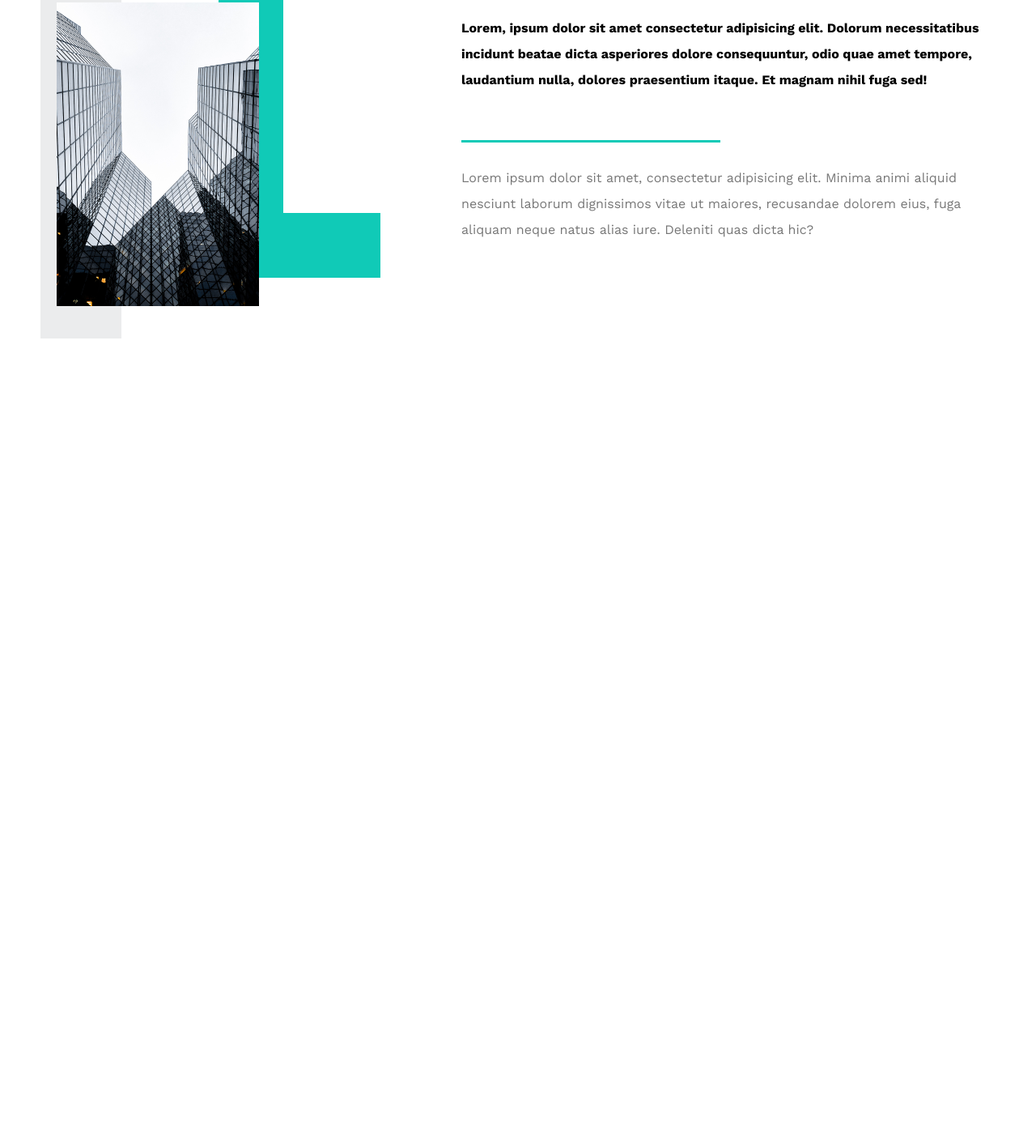
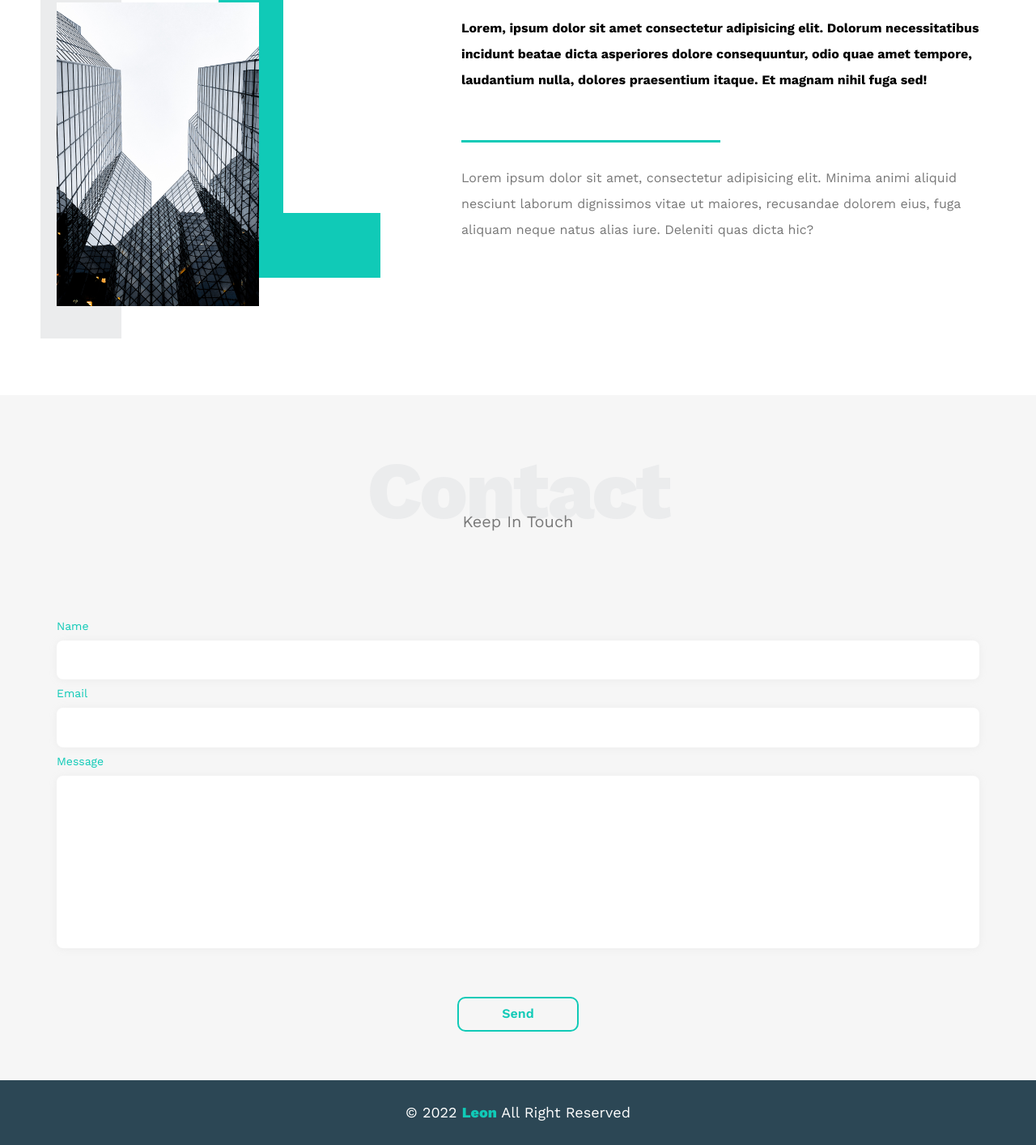
Before and after one commit to EngHikmat/LeonTemplate, a plain HTML site: page index.html in a window 1280 px wide. Shown: the part 3129-4543 px from the top of the page at 81% size. Before the commit the page ends 3567 px from the top, so only its background shows below. Drawn offline with nearby package versions, Linux system fonts and the light colour scheme.

Commit message:
Contact Section & Footer

```diff
--- a/css/leon.css
+++ b/css/leon.css
@@ -463,3 +463,61 @@ body {
 }
 
 /*--------------------------------------------------------End About----------------------------------------------------------------*/
+/*--------------------------------------------------------Start Contact-----------------------------------------------------------*/
+.contact {
+    padding-top: var(--section-padding);
+    padding-bottom: var(--section-padding);
+    background-color: var(--section-background);
+    margin-top: 50px;
+
+}
+
+.contact .contact-content {
+    /* width: 50%;
+    margin: auto;*/
+    margin-top: 100px;
+
+}
+
+.contact .contact-content .form {
+    display: grid;
+    line-height: 2.5;
+
+}
+
+.input-field {
+    padding: 15px;
+    border: none;
+    resize: none;
+    border-radius: 8px;
+    box-shadow: 0px 1px 10px 0px rgba(197, 197, 197, 0.173);
+
+
+}
+
+.input-field:focus {
+    outline-style: solid;
+    outline-color: var(--main-color);
+
+}
+.contact .contact-content .form label{
+    color: var(--main-color);
+    font-size: 14px;
+}
+
+/*--------------------------------------------------------End Contact-----------------------------------------------------------*/
+/*--------------------------------------------------------Start Footer---------------------------------------------------------*/
+.footer{
+    background-color: var(--secondary-color);
+    color: white;
+    padding: 30px 10px;
+    text-align: center;
+    font-size: 18px;
+}
+.footer span{
+    font-weight: 800;
+    color: var(--main-color);
+}
+.footer span:hover{
+    cursor: pointer;
+}
--- a/index.html
+++ b/index.html
@@ -185,6 +185,40 @@
         </div>
     </div>
     <!--End About-->
+    <!--Start Contact-->
+    <div class="contact">
+        <div class="container">
+            <h2 class="special-heading">Contact</h2>
+            <p>Keep In Touch</p>
+            <div class="contact-content">
+                <div class="form">
+
+                    <label for="">Name</label>
+                    <input type="text" class="input-field">
+                    <label for="">Email</label>
+                    <input type="email" class="input-field">
+                    <label for="">Message</label>
+                    <textarea name="" id="" cols="30" rows="10" class="input-field"></textarea>
+
+
+                </div>
+            </div>
+            <div class="button">
+                <div class="button-content">
+                    Send
+                </div>
+            </div>
+
+        </div>
+    </div>
+    <!--End Contact-->
+    <!--Start Footer-->
+    <div class="footer">
+
+        &copy; 2022 <span>Leon</span> All Right Reserved
+
+    </div>
+    <!--End Footer-->
 
 </body>
 
```
